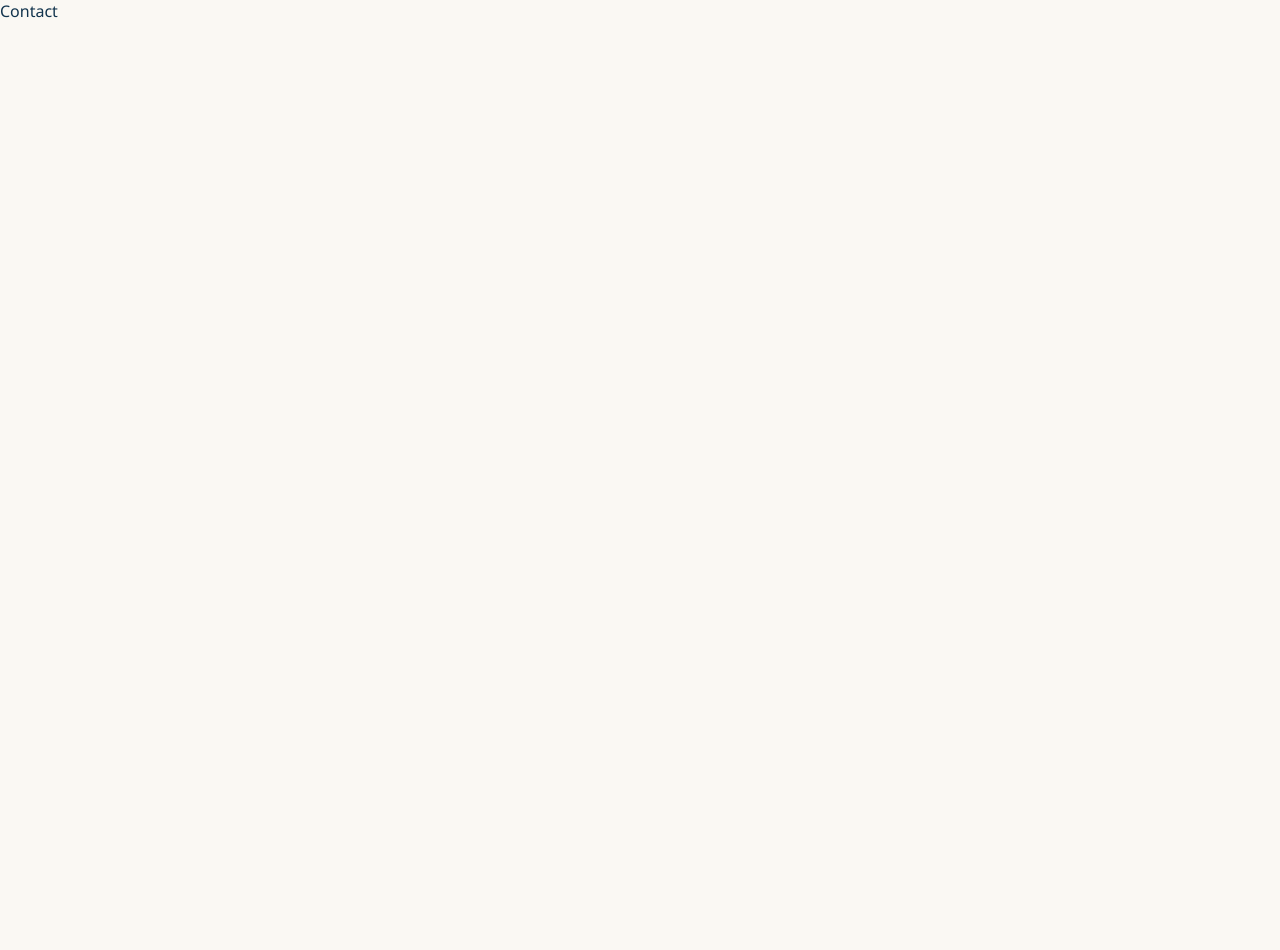
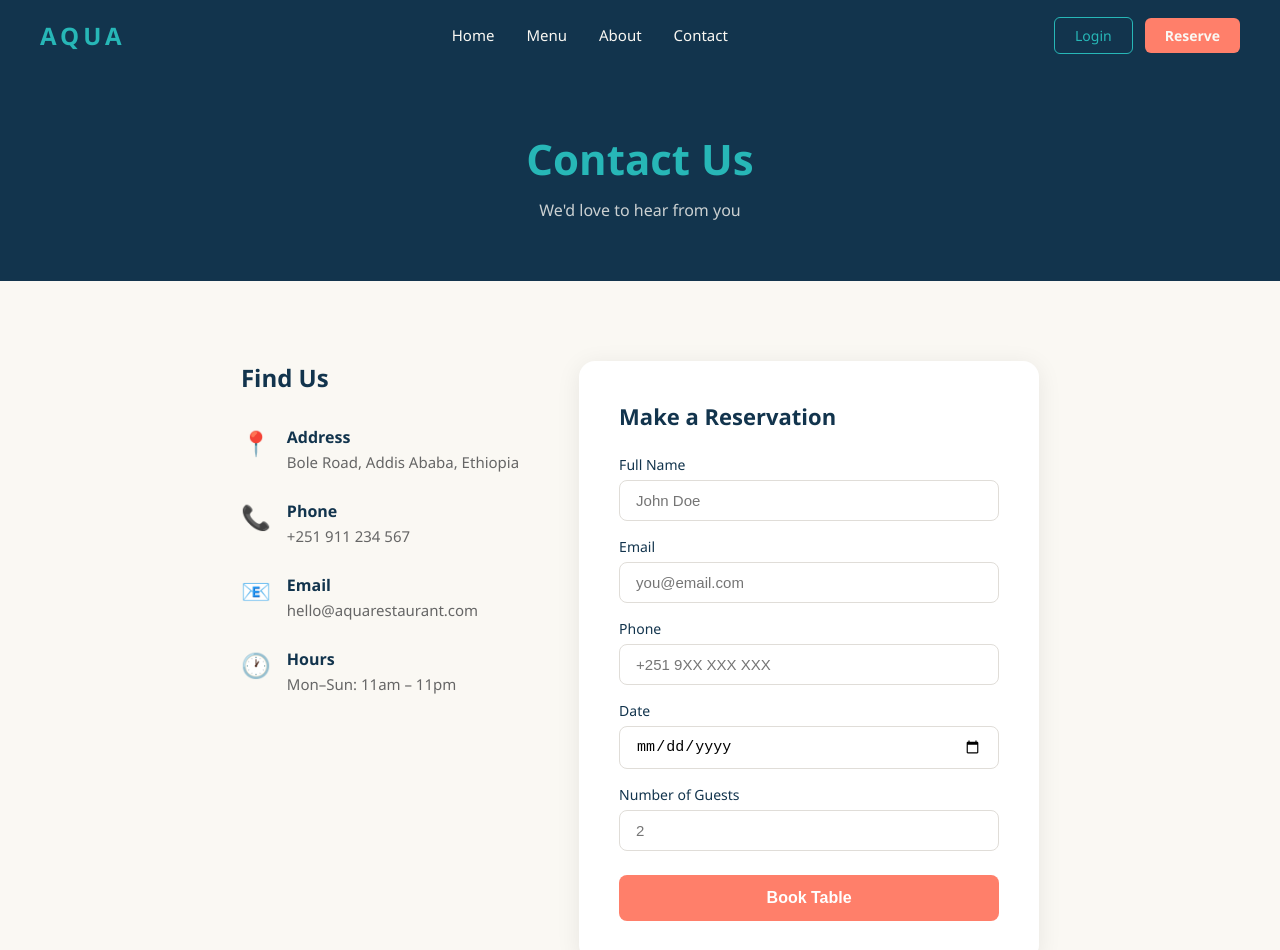
Before and after one commit to mearond/aqua-restaurant, a React (Create React App) app: page /contact in a window 1280 px wide. Shown: the top 950 px of the page. Before the commit the page ends 800 px from the top, so only its background shows below. Built offline with nearby package versions, Linux system fonts and the light colour scheme.

Commit message:
feat: add about and contact pages with reservation redirect

```diff
--- a/src/Pages/public/About.jsx
+++ b/src/Pages/public/About.jsx
@@ -1,5 +1,76 @@
+import Navbar from '../../components/Navbar'
+
 function About() {
-  return <div>About</div>
+  return (
+    <div style={{ backgroundColor: '#FAF8F3', paddingTop: '70px' }}>
+      <Navbar />
+
+      {/* Header */}
+      <div style={{
+        backgroundColor: '#12344D',
+        color: '#FAF8F3',
+        textAlign: 'center',
+        padding: '60px 40px',
+      }}>
+        <h1 style={{ fontSize: '42px', color: '#27B7B7', marginBottom: '12px' }}>Our Story</h1>
+        <p style={{ opacity: 0.8, fontSize: '16px' }}>Where Ethiopian heritage meets modern dining</p>
+      </div>
+
+      {/* Story section */}
+      <div style={{
+        maxWidth: '800px',
+        margin: '80px auto',
+        padding: '0 40px',
+        textAlign: 'center',
+      }}>
+        <h2 style={{ color: '#12344D', fontSize: '28px', marginBottom: '24px' }}>Who We Are</h2>
+        <p style={{ color: '#555', lineHeight: '1.9', fontSize: '16px', marginBottom: '24px' }}>
+          AQUA was born from a love of two worlds — the rich, bold flavors of Ethiopian cuisine and the refined elegance of western fine dining. We believe food is more than sustenance; it is culture, memory, and connection.
+        </p>
+        <p style={{ color: '#555', lineHeight: '1.9', fontSize: '16px' }}>
+          Every dish on our menu tells a story — from the slow-cooked berbere of our Doro Wat to the delicate pastry of our Sambusa. We source our ingredients with care and craft each plate with intention.
+        </p>
+      </div>
+
+      {/* Values */}
+      <div style={{
+        backgroundColor: '#12344D',
+        padding: '80px 40px',
+        display: 'flex',
+        justifyContent: 'center',
+        gap: '40px',
+        flexWrap: 'wrap',
+      }}>
+        {[
+          { icon: '🌿', title: 'Fresh', desc: 'Locally sourced ingredients every day' },
+          { icon: '🤝', title: 'Community', desc: 'Rooted in Ethiopian hospitality and warmth' },
+          { icon: '✨', title: 'Excellence', desc: 'Every plate crafted with precision and care' },
+        ].map(item => (
+          <div key={item.title} style={{
+            textAlign: 'center',
+            width: '220px',
+            color: '#FAF8F3',
+          }}>
+            <div style={{ fontSize: '36px', marginBottom: '16px' }}>{item.icon}</div>
+            <h3 style={{ color: '#27B7B7', marginBottom: '8px' }}>{item.title}</h3>
+            <p style={{ opacity: 0.8, lineHeight: '1.7', fontSize: '14px' }}>{item.desc}</p>
+          </div>
+        ))}
+      </div>
+
+      {/* Footer */}
+      <div style={{
+        backgroundColor: '#12344D',
+        color: '#FAF8F3',
+        textAlign: 'center',
+        padding: '32px',
+        fontSize: '14px',
+        opacity: 0.9,
+      }}>
+        © 2025 AQUA Restaurant · All rights reserved
+      </div>
+    </div>
+  )
 }
 
 export default About
--- a/src/Pages/public/Contact.jsx
+++ b/src/Pages/public/Contact.jsx
@@ -1,5 +1,126 @@
+import Navbar from '../../components/Navbar'
+import { useNavigate } from 'react-router-dom'
+
 function Contact() {
-  return <div>Contact</div>
+  // useNavigate lets us redirect the user to another page
+  const navigate = useNavigate()
+
+  return (
+    <div style={{ backgroundColor: '#FAF8F3', paddingTop: '70px' }}>
+      <Navbar />
+
+      {/* Header */}
+      <div style={{
+        backgroundColor: '#12344D',
+        color: '#FAF8F3',
+        textAlign: 'center',
+        padding: '60px 40px',
+      }}>
+        <h1 style={{ fontSize: '42px', color: '#27B7B7', marginBottom: '12px' }}>Contact Us</h1>
+        <p style={{ opacity: 0.8, fontSize: '16px' }}>We'd love to hear from you</p>
+      </div>
+
+      {/* Content */}
+      <div style={{
+        display: 'flex',
+        justifyContent: 'center',
+        gap: '60px',
+        padding: '80px 40px',
+        flexWrap: 'wrap',
+        maxWidth: '1100px',
+        margin: '0 auto',
+      }}>
+
+        {/* Info */}
+        <div style={{ minWidth: '260px' }}>
+          <h2 style={{ color: '#12344D', marginBottom: '32px', fontSize: '24px' }}>Find Us</h2>
+          {[
+            { icon: '📍', label: 'Address', value: 'Bole Road, Addis Ababa, Ethiopia' },
+            { icon: '📞', label: 'Phone', value: '+251 911 234 567' },
+            { icon: '📧', label: 'Email', value: 'hello@aquarestaurant.com' },
+            { icon: '🕐', label: 'Hours', value: 'Mon–Sun: 11am – 11pm' },
+          ].map(item => (
+            <div key={item.label} style={{ marginBottom: '28px', display: 'flex', gap: '16px', alignItems: 'flex-start' }}>
+              <span style={{ fontSize: '24px' }}>{item.icon}</span>
+              <div>
+                <div style={{ fontWeight: '600', color: '#12344D', marginBottom: '4px' }}>{item.label}</div>
+                <div style={{ color: '#666', fontSize: '15px' }}>{item.value}</div>
+              </div>
+            </div>
+          ))}
+        </div>
+
+        {/* Reservation form */}
+        <div style={{
+          backgroundColor: '#fff',
+          borderRadius: '16px',
+          padding: '40px',
+          width: '100%',
+          maxWidth: '460px',
+          boxShadow: '0 4px 24px rgba(0,0,0,0.08)',
+        }}>
+          <h2 style={{ color: '#12344D', marginBottom: '24px', fontSize: '22px' }}>Make a Reservation</h2>
+
+          {[
+            { label: 'Full Name', type: 'text', placeholder: 'John Doe' },
+            { label: 'Email', type: 'email', placeholder: 'you@email.com' },
+            { label: 'Phone', type: 'tel', placeholder: '+251 9XX XXX XXX' },
+            { label: 'Date', type: 'date', placeholder: '' },
+            { label: 'Number of Guests', type: 'number', placeholder: '2' },
+          ].map(field => (
+            <div key={field.label} style={{ marginBottom: '16px' }}>
+              <label style={{ display: 'block', marginBottom: '6px', fontWeight: '500', color: '#12344D', fontSize: '14px' }}>
+                {field.label}
+              </label>
+              <input
+                type={field.type}
+                placeholder={field.placeholder}
+                style={{
+                  width: '100%',
+                  padding: '11px 16px',
+                  borderRadius: '8px',
+                  border: '1.5px solid #e0ddd8',
+                  fontSize: '15px',
+                  outline: 'none',
+                  boxSizing: 'border-box',
+                }}
+              />
+            </div>
+          ))}
+
+          {/* On click, redirect user to login/signup page */}
+          <button
+            onClick={() => navigate('/login')}
+            style={{
+              width: '100%',
+              padding: '14px',
+              backgroundColor: '#FF7F6A',
+              color: '#fff',
+              border: 'none',
+              borderRadius: '8px',
+              fontSize: '16px',
+              fontWeight: '600',
+              cursor: 'pointer',
+              marginTop: '8px',
+            }}>
+            Book Table
+          </button>
+        </div>
+      </div>
+
+      {/* Footer */}
+      <div style={{
+        backgroundColor: '#12344D',
+        color: '#FAF8F3',
+        textAlign: 'center',
+        padding: '32px',
+        fontSize: '14px',
+        opacity: 0.9,
+      }}>
+        © 2025 AQUA Restaurant · All rights reserved
+      </div>
+    </div>
+  )
 }
 
 export default Contact
```
